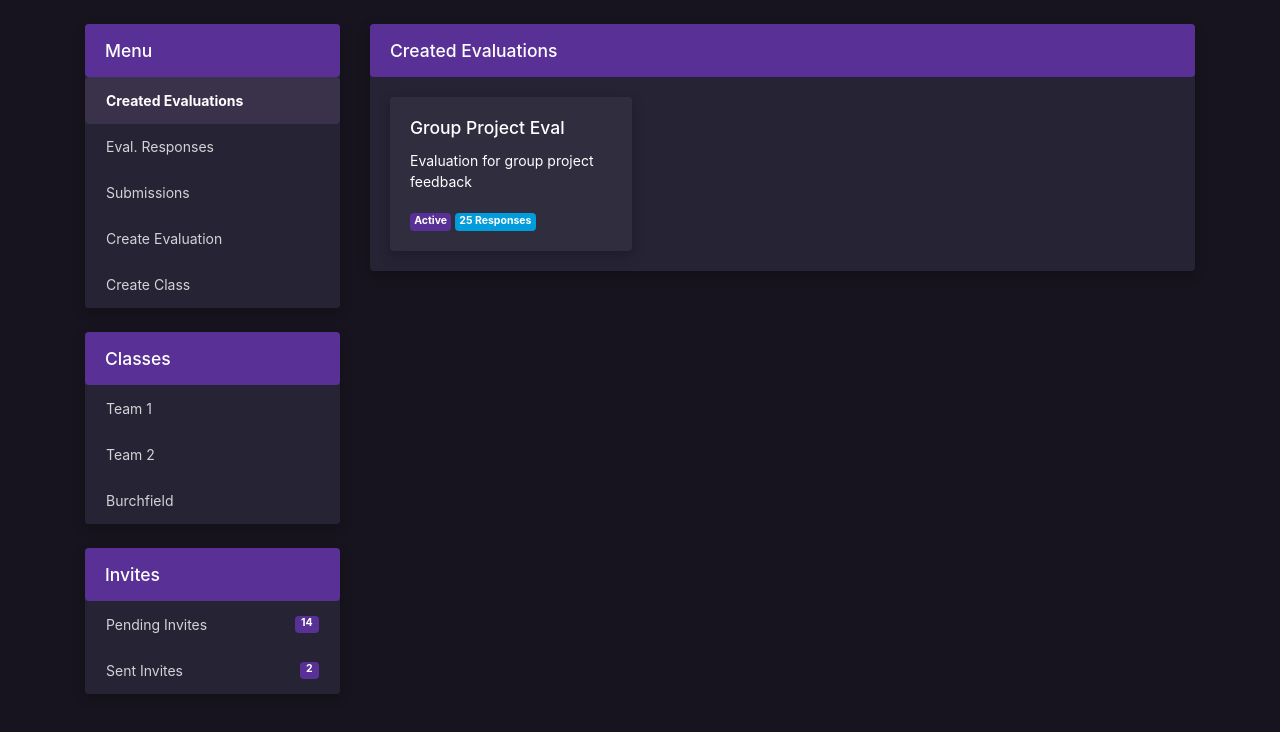
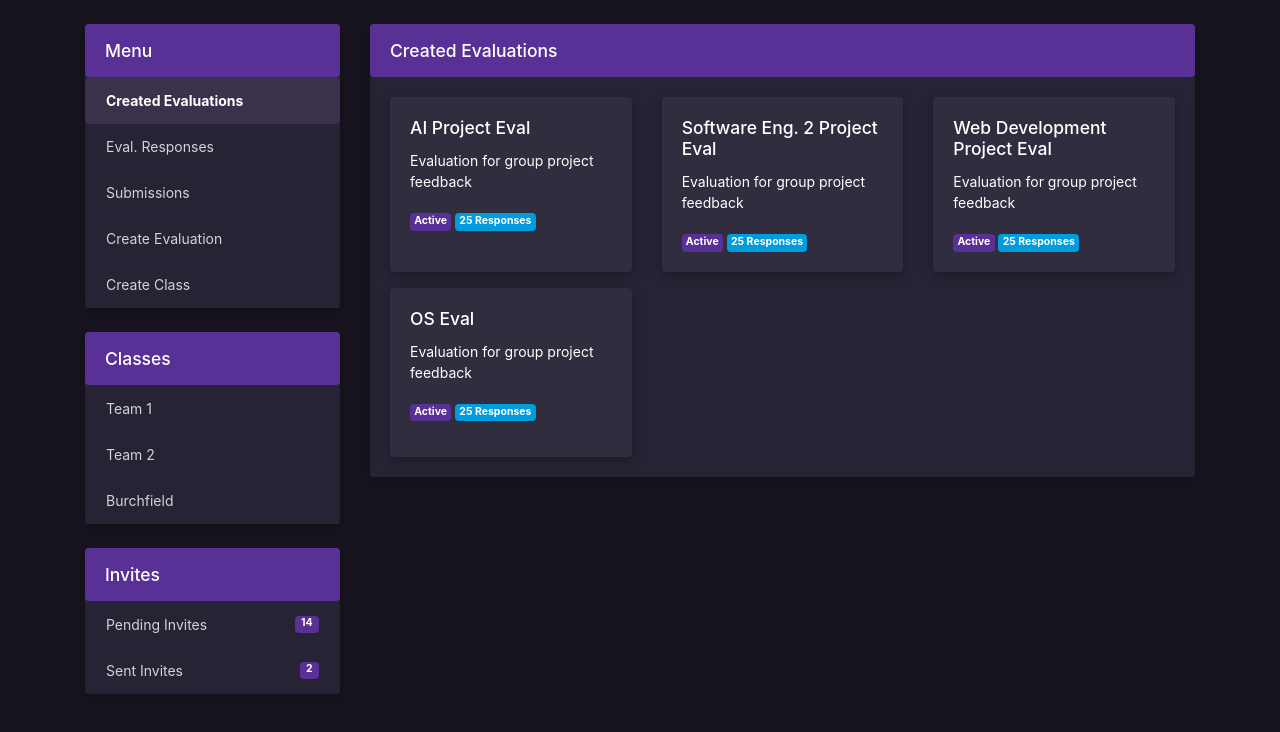
Before and after one commit to ntomlin7/3100-finalProject, a plain HTML site: page professor.html in a window 1280 px wide. Drawn offline with nearby package versions, Linux system fonts and the light colour scheme; some packages are replaced by stand-ins of ours; a script that the page names is missing.

Commit message:
Added new mock evaluations to the created evaulations tab. Spacing needs work for it to work dynamically though...

```diff
--- a/professor.html
+++ b/professor.html
@@ -151,14 +151,44 @@
             <div class="card-header bg-primary text-white rounded">
               <h5 class="mb-0" aria-label="Created Evaluations Section Header">Created Evaluations</h5>
             </div>
-            <div class="card-body">
+            <div class="card-body mb-3">
               <!-- 3 columns per row -->
               <div class="row row-cols-1 row-cols-md-3 g-4">
-                <!-- Sample evaluation card -->
+                <!-- Sample evaluation cards -->
                 <div class="col">
                   <div class="card h-100 border-primary rounded cust-survey-color">
                     <div class="card-body">
-                      <h5 class="card-title text-white" aria-label="Evaluation Title">Group Project Eval</h5>
+                      <h5 class="card-title text-white" aria-label="Evaluation Title">AI Project Eval</h5>
+                      <p class="card-text text-white" aria-label="Evaluation Description">Evaluation for group project feedback</p>
+                      <span class="badge bg-primary rounded text-white" aria-label="Status Active">Active</span>
+                      <span class="badge bg-info rounded text-white" aria-label="25 Responses">25 Responses</span>
+                    </div>
+                  </div>
+                </div>
+                <div class="col">
+                  <div class="card h-100 border-primary rounded cust-survey-color">
+                    <div class="card-body">
+                      <h5 class="card-title text-white" aria-label="Evaluation Title">Software Eng. 2 Project Eval</h5>
+                      <p class="card-text text-white" aria-label="Evaluation Description">Evaluation for group project feedback</p>
+                      <span class="badge bg-primary rounded text-white" aria-label="Status Active">Active</span>
+                      <span class="badge bg-info rounded text-white" aria-label="25 Responses">25 Responses</span>
+                    </div>
+                  </div>
+                </div>
+                <div class="col">
+                  <div class="card h-100 border-primary rounded cust-survey-color">
+                    <div class="card-body">
+                      <h5 class="card-title text-white" aria-label="Evaluation Title">Web Development Project Eval</h5>
+                      <p class="card-text text-white" aria-label="Evaluation Description">Evaluation for group project feedback</p>
+                      <span class="badge bg-primary rounded text-white" aria-label="Status Active">Active</span>
+                      <span class="badge bg-info rounded text-white" aria-label="25 Responses">25 Responses</span>
+                    </div>
+                  </div>
+                </div>
+                <div class="col">
+                  <div class="card h-100 border-primary rounded cust-survey-color mt-3">
+                    <div class="card-body">
+                      <h5 class="card-title text-white" aria-label="Evaluation Title">OS Eval</h5>
                       <p class="card-text text-white" aria-label="Evaluation Description">Evaluation for group project feedback</p>
                       <span class="badge bg-primary rounded text-white" aria-label="Status Active">Active</span>
                       <span class="badge bg-info rounded text-white" aria-label="25 Responses">25 Responses</span>
```
